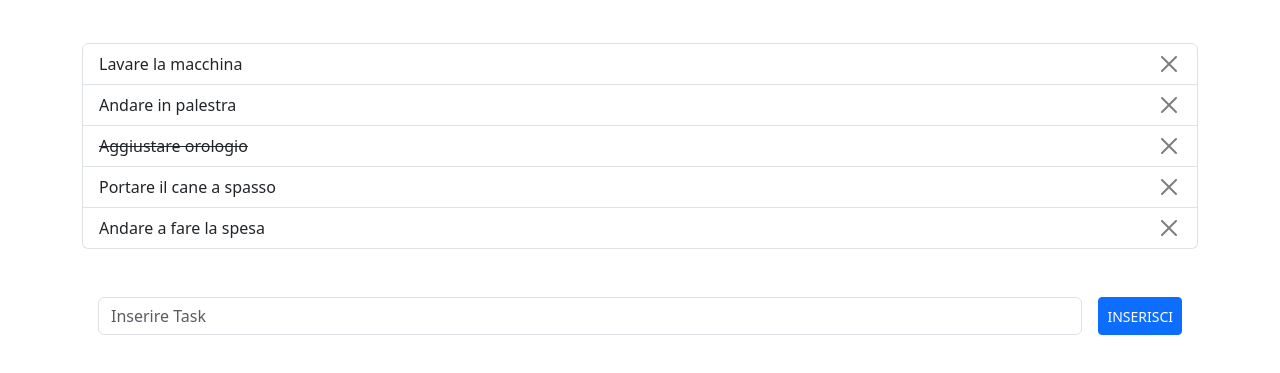
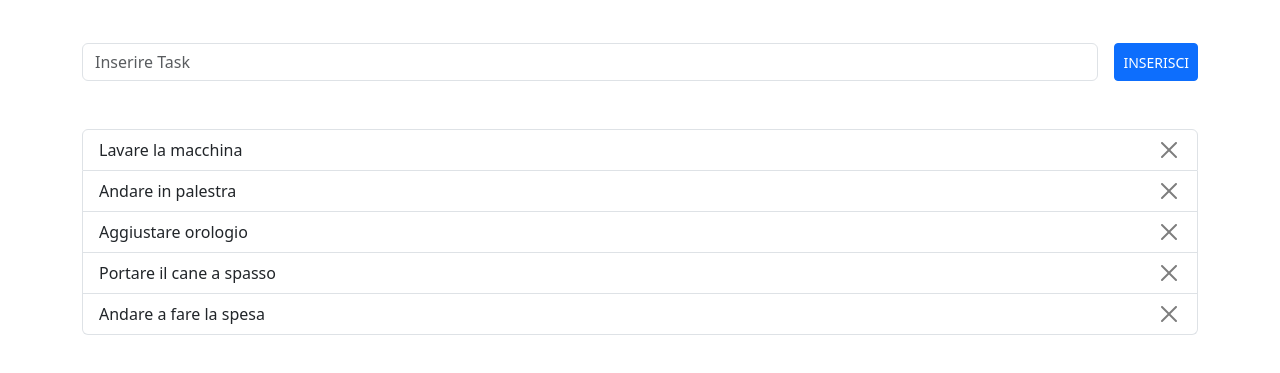
Before and after one commit to armandotruglio/vue-todolist, a plain HTML site: page index.html in a window 1280 px wide. Shown: the part 101-474 px from the top of the page. Drawn offline with nearby package versions, Linux system fonts and the light colour scheme.

Commit message:
Added onClick change of the task status, fixed text-warning in input, Bonus finiti ed esercizio Completato

```diff
--- a/css/style.css
+++ b/css/style.css
@@ -3,3 +3,7 @@
 .done{
     text-decoration: line-through;
 }
+
+.text-item{
+    cursor: pointer;
+}
--- a/index.html
+++ b/index.html
@@ -34,19 +34,18 @@
 
     <main>
         <div id="app" class="container">
+            <div class="d-flex mb-5">
+                <input class="form-control me-3" type="text" placeholder="Inserire Task" v-model="taskText" @keyup.enter="addItem(taskText)">
+                <button type="button" class="btn btn-primary btn-sm" @click="addItem(taskText)">INSERISCI</button>
+            </div>
+
             <ul class="list-group mb-5">
                 <li v-for="(task,i) in tasks" class="list-group-item d-flex justify-content-between" :class = "{done : task.done}">
-                    <span> {{ task.text }}</span>
+                    <span class="text-item" @click="changeStatus(i)"> {{ task.text }}</span>
                     <button type="button" class="btn-close" @click="removeItem(i)"></button>
                 </li>
             </ul>
-
-            <div class="d-flex px-3">
-                <input class="form-control me-3" type="text" placeholder="Inserire Task" v-model="text" @keyup.enter="addItem(text)">
-                <button type="button" class="btn btn-primary btn-sm" @click="addItem(text)">INSERISCI</button>
-            </div>
         </div>
-
     </main>
 
 
--- a/js/script.js
+++ b/js/script.js
@@ -14,7 +14,7 @@ createApp({
                 },
                 {
                     text: 'Aggiustare orologio',
-                    done: true
+                    done: false
                 },
                 {
                     text: 'Portare il cane a spasso',
@@ -24,19 +24,27 @@ createApp({
                     text: 'Andare a fare la spesa',
                     done: false
                 }
-            ]
+            ],
+            taskText: ''
         }
     },
     methods: {
         removeItem(index) {
             this.tasks.splice(index,1);
         },
-        addItem(text) {
-            const item = {
-                text: text,
-                done: false
+        addItem(taskText) {
+            if(taskText !== '' && taskText.length > 3) {
+                const item = {
+                    text: taskText,
+                    done: false
+                }
+                this.tasks.push(item);
+
+                this.taskText = ''
             }
-            this.tasks.push(item);
+        },
+        changeStatus(index) {
+            this.tasks[index].done = !this.tasks[index].done;
         }
     }
 }).mount('#app');
```
